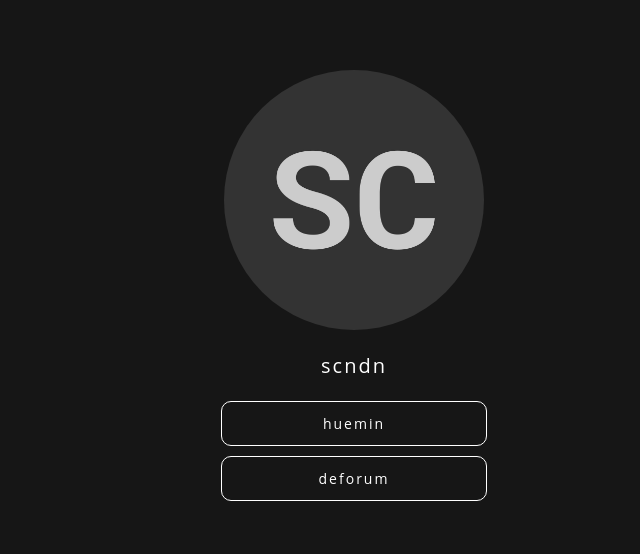
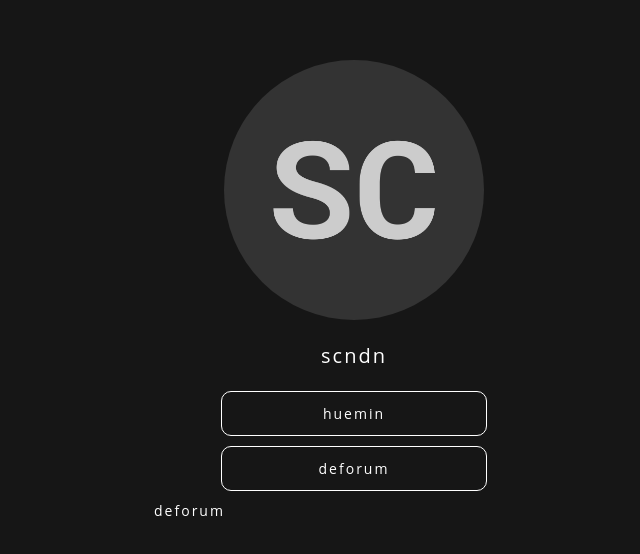
Before and after one commit to scndn/scndn.github.io, a plain HTML site: page index.html in a window 1280 px wide. Shown: the part 130-684 px from the top of the page, without its empty margins (286-926 px from the left). Drawn offline with Linux system fonts and the light colour scheme.

Commit message:
Update index.html

```diff
--- a/index.html
+++ b/index.html
@@ -13,6 +13,7 @@
         <div class="profile-name">scndn</div>
         <a href="https://huemin-art.github.io/" class="links">huemin</a>
         <a href="https://deforum.github.io/" class="links">deforum</a>
+        <a href="https://scholar.google.com/citations?user=lMkb7ssAAAAJ&hl=en&oi=sra" class="research">deforum</a>
       </body>
     </div>
   </div>
```
